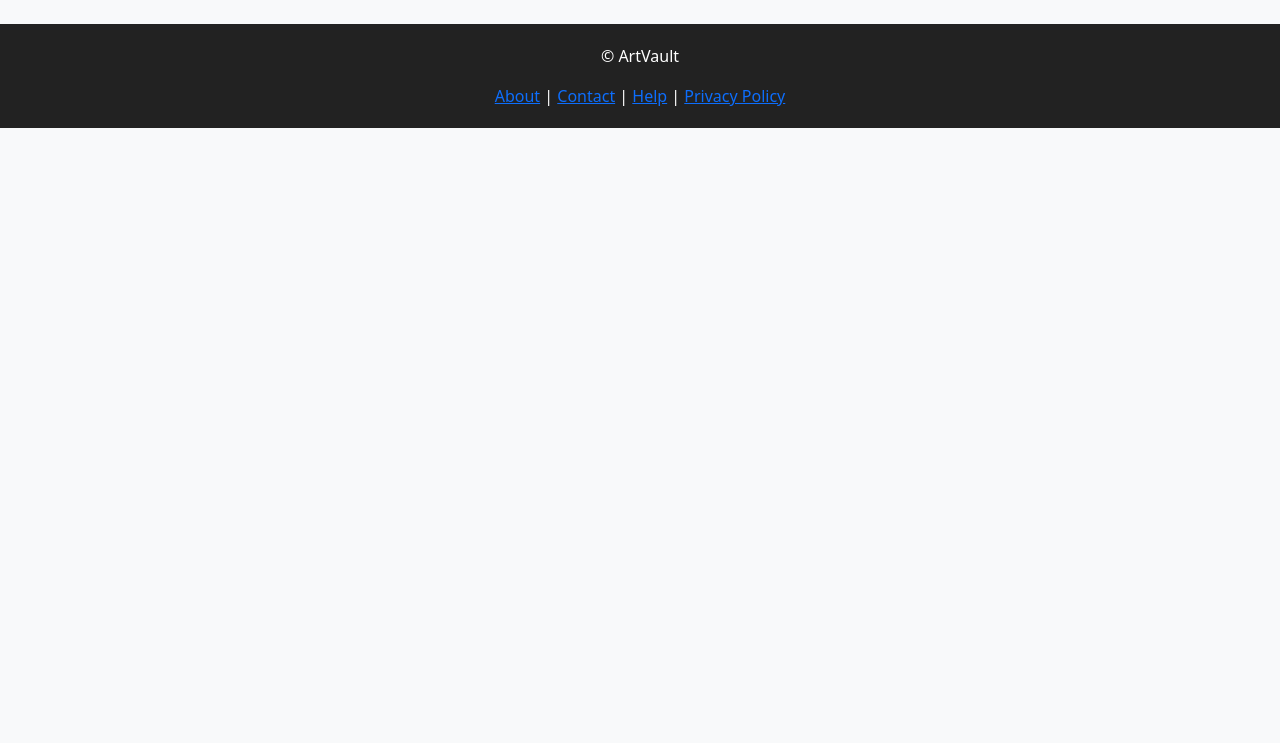
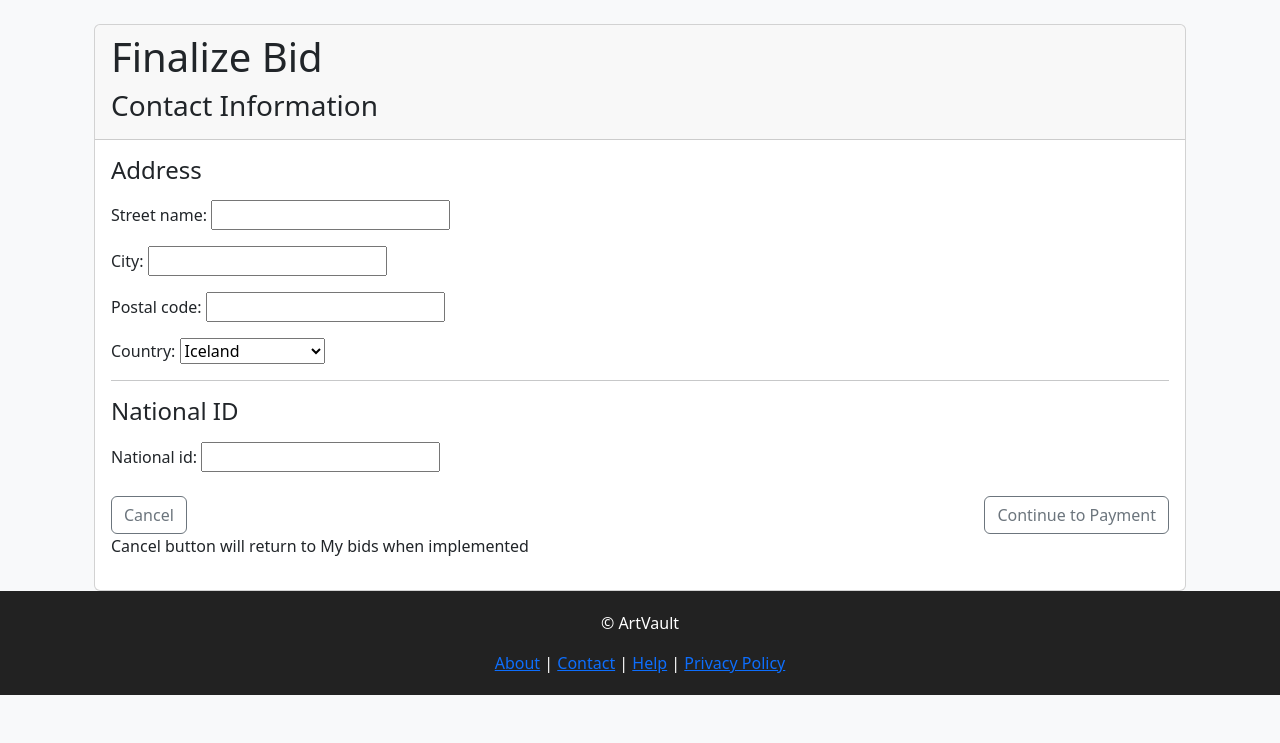
Before and after one commit to Alexander-HR/ArtVault, a Django app: template templates/finalizations/contact_step.html in a window 1280 px wide. Shown: the part 57-800 px from the top of the page. Run offline with Django 5.2, Linux system fonts and the light colour scheme; the template is opened without the code that fills it: values that come from a table or form of the project are taken from there, others are empty.

Commit message:
contact step implemented

```diff
--- a/artvault/urls.py
+++ b/artvault/urls.py
@@ -12,7 +12,7 @@ urlpatterns = [
     path("", views.home, name="home"),
     path("", include("accounts.urls")),
     path("artworks/", include("artworks.urls")),
-
+    path("finalize/", include("finalization.urls")),
 ]
 
 if settings.DEBUG:
--- a/finalization/forms.py
+++ b/finalization/forms.py
@@ -25,11 +25,14 @@ class FinalizationForm(forms.ModelForm):
     def clean_national_id(self):
         national_id = self.cleaned_data["national_id"]
 
-        if len(national_id) != 10:
-            raise forms.ValidationError("National ID must be 10 digits.")
+        if national_id:
+            national_id = national_id.replace("-", "")
 
-        if not national_id.isdigit():
-            raise forms.ValidationError("National ID must contain only digits.")
+            if len(national_id) != 10:
+                raise forms.ValidationError("National ID must be 10 digits.")
+
+            if not national_id.isdigit():
+                raise forms.ValidationError("National ID must contain only digits.")
 
         return national_id
 
--- a/finalization/urls.py
+++ b/finalization/urls.py
@@ -0,0 +1,9 @@
+from django.urls import path
+from . import views
+
+app_name = "finalization"
+
+urlpatterns = [
+    path("<int:bid_id>/contact/", views.contact_step,name="contact_step"),
+    path("<int:bid_id>/review/", views.review_step, name="review_step"),
+]
--- a/templates/finalizations/contact_step.html
+++ b/templates/finalizations/contact_step.html
@@ -1 +1,40 @@
 {% extends "base.html" %}
+
+{% block content %}
+
+<div class="container mt-4">
+    <div class="card">
+        <div class="card-header">
+            <h1>Finalize Bid</h1>
+            <h3>Contact Information</h3>
+        </div>
+
+        <div class="card-body">
+            <form method="post">
+                {% csrf_token %}
+
+                <h4 class="mb-3">Address</h4>
+                <div class="mb-3">
+                    {{ address_form.as_p }}
+                </div>
+                <hr>
+                <h4 class="mb-3">National ID</h4>
+                <div class="mb-3">
+                    {{ finalization_form.as_p }}
+                </div>
+
+                <div class="d-flex justify-content-between mt-4">
+                     <a href="#" class="btn btn-outline-secondary">
+                        Cancel
+                    </a>
+                    <button type="submit" class="btn btn-outline-secondary">
+                        Continue to Payment
+                    </button>
+                </div>
+                <p>Cancel button will return to My bids when implemented</p>
+            </form>
+        </div>
+    </div>
+</div>
+
+{% endblock %}
--- a/templates/finalizations/payment_step.html
+++ b/templates/finalizations/payment_step.html
@@ -1 +1,5 @@
 {% extends "base.html" %}
+
+{% block content %}
+
+{% endblock %}
```
Also changed, not shown: finalization/views.py (+26 -16 lines), templates/finalizations/review_step.html (+23 -0 lines).
